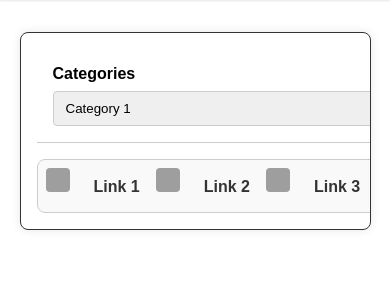
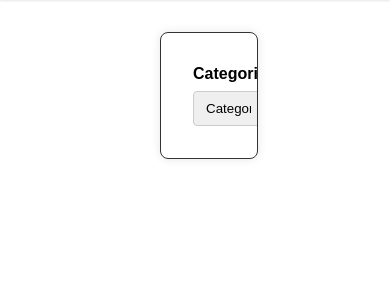
Before and after one commit to Mokhaled2004/Front-End, a Flask app: page /modifycategory in a window 390 px wide. Shown: the part 75-375 px from the top of the page. Run offline with Flask 3, Linux system fonts and the light colour scheme; some libraries are stand-ins or nearby versions; some web fonts are replaced; grey boxes are pictures that could not be loaded.

Commit message:
creating the modify category files

```diff
--- a/static/css/modifycategory.css
+++ b/static/css/modifycategory.css
@@ -2,7 +2,7 @@
 .main-container {
     display: flex;
     flex-wrap: wrap; /* Allows wrapping on small screens */
-    width: 90%;
+    width: 25%;
     max-width: 1600px;
     margin: 2rem auto;
     padding: 1rem;
@@ -12,11 +12,12 @@
     border: #333 1px solid;
     box-sizing: border-box;
     overflow: hidden;
+    margin-left: 10rem;
 }
 
 /* Sidebar styles */
 .sidebar {
-    flex: 0 0 25%;
+    flex: 0 0 100%;
     padding: 1rem;
 }
 
@@ -38,12 +39,16 @@
 .content {
     flex: 1;
     padding: 1rem;
+    max-width: 1000px;
+    width: 70%;
     border: 1px solid #ccc;
     border-radius: 8px;
     background-color: #f9f9f9;
     display: flex;
     flex-direction: column;
     justify-content: center; /* Vertically center the content */
+    margin-left : 42rem;
+    margin-top : -9rem;
 }
 
 /* Make content height equal to sidebar */
@@ -89,65 +94,10 @@
 
 /* Responsive adjustments */
 @media (max-width: 768px) {
-    .sidebar {
-        flex: 0 0 30%;
-    }
 
-    .content-nav ul {
-        flex-direction: column;
-    }
-
-    .content-nav a {
-        text-align: center;
-    }
 }
 
 /* Responsive adjustments for screens smaller than 480px */
 @media (max-width: 480px) {
-    .main-container {
-        flex-direction: column; /* Stack sidebar and content vertically */
-    }
 
-    .sidebar {
-        flex: 0 0 100%;
-        margin-bottom: 1rem;
-        border-right: none;
-        border-bottom: 1px solid #ccc;
-    }
-
-    .content {
-        padding: 0.5rem;
-    }
-
-    /* Navigation bar styles inside the content */
-    .content-nav {
-        overflow-x: auto; /* Enable horizontal scrolling */
-        white-space: nowrap; /* Prevent line breaks for navigation items */
-    }
-
-    .content-nav ul {
-        flex-direction: row; /* Keep items in a row */
-        flex-wrap: nowrap; /* Prevent wrapping */
-        display: inline-flex; /* Align items horizontally */
-        justify-content: flex-start; /* Align items to the start */
-        align-items: center;
-        height: 100%;
-    }
-
-    .content-nav li {
-        flex: 0 0 auto; /* Prevent items from shrinking */
-        display: inline-block; /* Keep items side by side */
-    }
-
-    .content-nav a {
-        padding: 0.5rem 1rem;
-        text-align: center;
-        display: inline-block; /* Ensure anchor tag doesn't wrap */
-    }
-
-    .content-nav img {
-        width: 24px; /* Adjust size as needed */
-        height: 24px; /* Keep the image square */
-        margin-right: 8px; /* Space between the image and the text */
-    }
 }
--- a/templates/account.html
+++ b/templates/account.html
@@ -9,6 +9,7 @@
     <link rel="stylesheet" href="{{ url_for('static', filename='css/account.css') }}">
     <!-- Include FontAwesome for icons -->
     <link rel="stylesheet" href="https://cdnjs.cloudflare.com/ajax/libs/font-awesome/6.0.0-beta3/css/all.min.css">
+    <script src="{{ url_for('static', filename='js/acount.js') }}"></script>
 </head>
 <body>
     <header>
--- a/templates/modifycategory.html
+++ b/templates/modifycategory.html
@@ -25,21 +25,12 @@
             </select>
         </div>
 
-        <div class="content">
-            <nav class="content-nav">
-                <ul>
-                    <li><img src="path_to_image1.png" alt="Icon 1"><a href="#">Link 1</a></li>
-                    <li><img src="path_to_image2.png" alt="Icon 2"><a href="#">Link 2</a></li>
-                    <li><img src="path_to_image3.png" alt="Icon 3"><a href="#">Link 3</a></li>
-                    <li><img src="path_to_image3.png" alt="Icon 3"><a href="#">Link 3</a></li>
-                    <li><img src="path_to_image3.png" alt="Icon 3"><a href="#">Link 3</a></li>
-                    <!-- Add more links with images as needed -->
-                </ul>
-            </nav>
-        </div>
+
 
 
     </div>
 
+
+
 </body>
 </html>
```
Also changed, not shown: static/css/account.css (+10 -3 lines), static/js/acount.js (added, +10 -0 lines), static/logos/deal2.jpg (added), static/logos/deal5.png (added).
